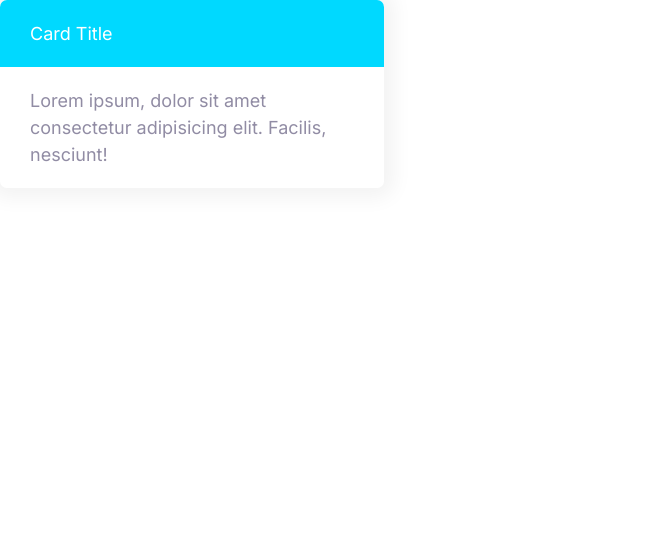
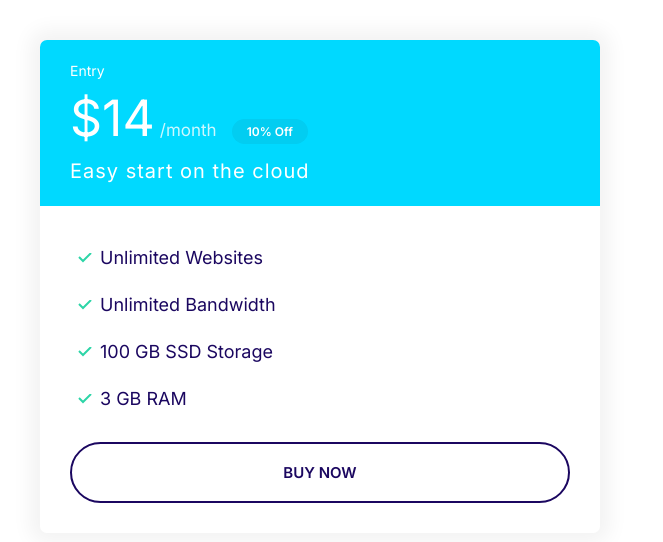
Before and after one commit to Nazgol-yp/Moshify-Project, a plain HTML site: page index.html in a window 1280 px wide. Shown: the whole page, without its empty margins (0-663 px from the left). Drawn offline with Linux system fonts and the light colour scheme.

Commit message:
Create cards component.

```diff
--- a/css/styles.css
+++ b/css/styles.css
@@ -97,6 +97,7 @@ a {
 }
 .badge--small {
   font-size: 1.6rem;
+  padding: 0.5rem 1.5rem;
 }
 @media screen and (min-width: 1024px) {
   .badge {
@@ -246,3 +247,42 @@ a {
   background: var(--color-secondary);
   color: #fff;
 }
+.card--secondary .badge--secondary {
+  background: #02cdf1;
+}
+/* Plans */
+.plan__name {
+  color: #fff;
+  margin: 0;
+  font-weight: 500;
+  font-size: 2.4rem;
+}
+.plan__price {
+  font-size: 6rem;
+}
+.plan__billing-cycle {
+  font-size: 2.4rem;
+  font-weight: 300;
+  opacity: 0.8;
+  margin-right: 1rem;
+}
+.plan__description {
+  font-size: 2rem;
+  font-weight: 300;
+  letter-spacing: 1px;
+  display: block;
+}
+.plan .list__item {
+  margin-bottom: 2rem;
+}
+@media screen and (min-width: 1024px) {
+  .plan__name {
+    font-size: 1.4rem;
+  }
+  .plan__price {
+    font-size: 5rem;
+  }
+  .plan__billing-cycle {
+    font-size: 1.7rem;
+  }
+}
--- a/index.html
+++ b/index.html
@@ -15,12 +15,25 @@
     <link rel="stylesheet" href="css/styles.css" />
   </head>
   <body>
-    <div style="width: 30%">
-      <div class="card card--secondary">
-        <header class="card__header">Card Title</header>
-        <div class="card__body">
-          Lorem ipsum, dolor sit amet consectetur adipisicing elit. Facilis,
-          nesciunt!
+    <div style="width: 50%; padding: 4rem">
+      <div class="plan">
+        <div class="card card--secondary">
+          <header class="card__header">
+            <h3 class="plan__name">Entry</h3>
+            <span class="plan__price">$14</span>
+            <span class="plan__billing-cycle">/month</span>
+            <span class="badge badge--secondary badge--small">10% Off</span>
+            <span class="plan__description">Easy start on the cloud</span>
+          </header>
+          <div class="card__body">
+            <ul class="list list--tick">
+              <li class="list__item">Unlimited Websites</li>
+              <li class="list__item">Unlimited Bandwidth</li>
+              <li class="list__item">100 GB SSD Storage</li>
+              <li class="list__item">3 GB RAM</li>
+            </ul>
+            <button class="btn btn--outline btn--block">Buy Now</button>
+          </div>
         </div>
       </div>
     </div>
```
